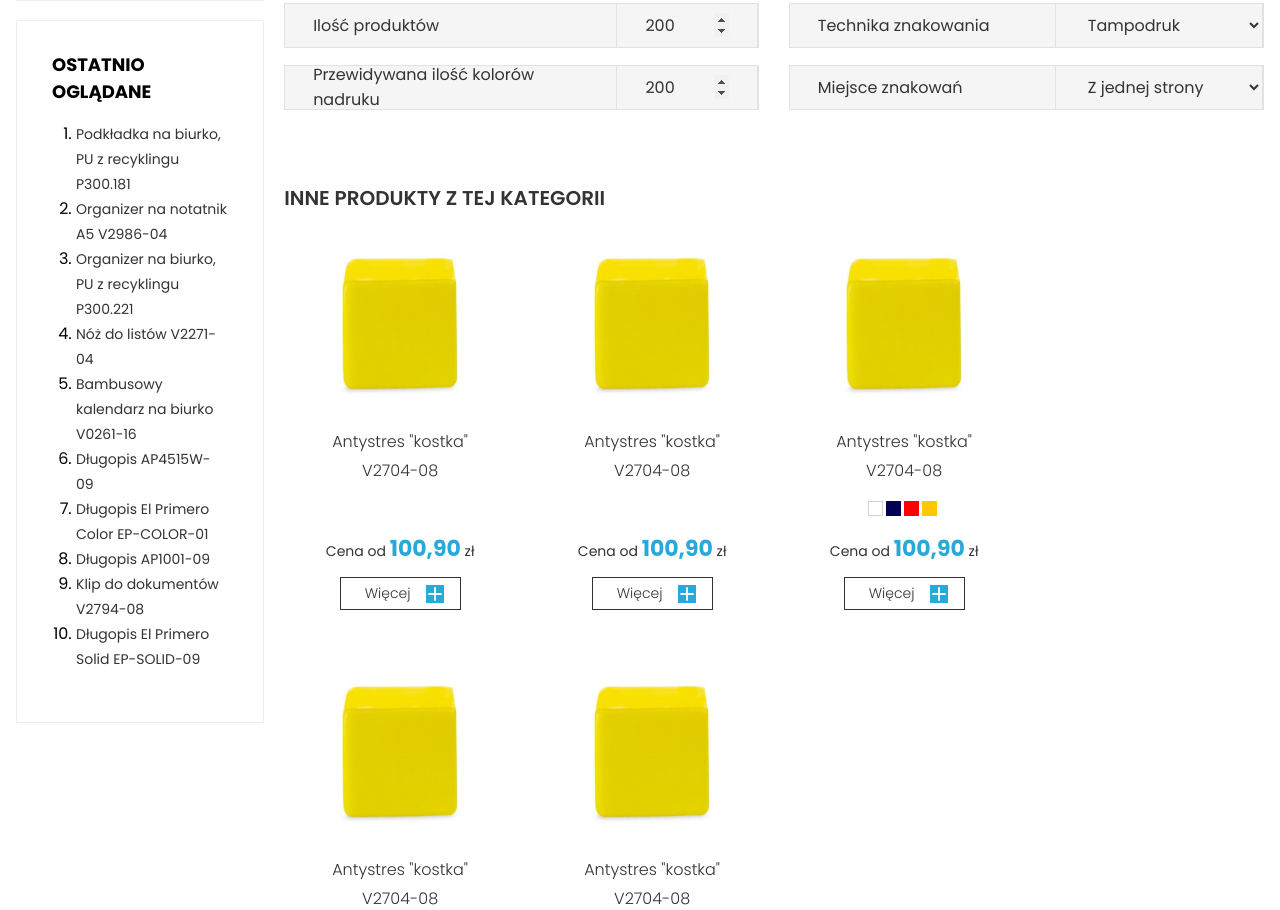
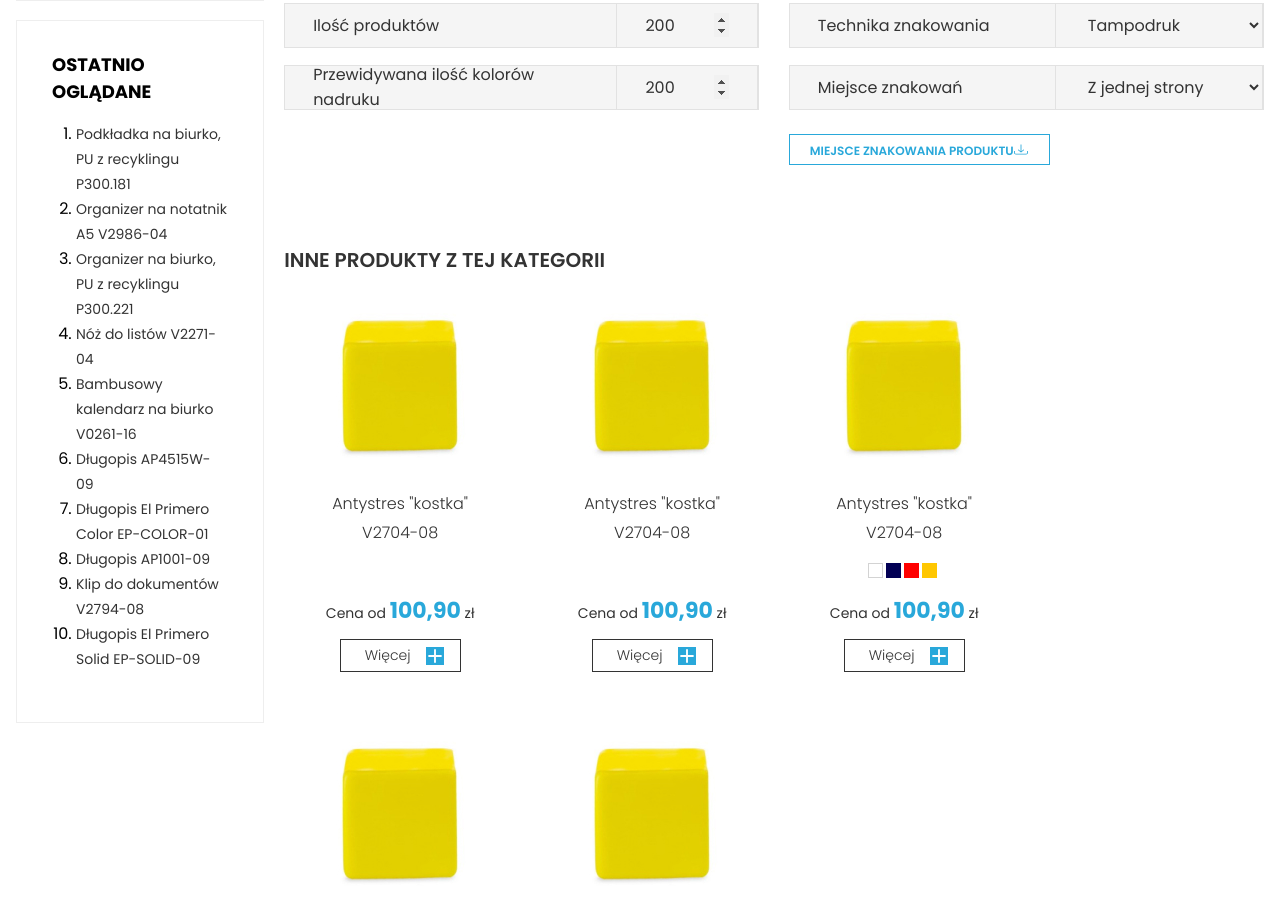
Before and after one commit to goldipl/PROMOTECA, a PHP site: page /products_card.php in a window 1280 px wide. Shown: the part 1379-2289 px from the top of the page. Run offline with PHP 8.4, Linux system fonts and the light colour scheme.

Commit message:
add download button & styles

```diff
--- a/components/products_card/products_card_description_client.php
+++ b/components/products_card/products_card_description_client.php
@@ -66,6 +66,12 @@
                     </select>
                 </div>
             </div>
+            <div class="desc_text_inputs_boxes__slot empty"></div>
+            <div class="desc_text_inputs_boxes__slot empty">
+                <div class="download_button">
+                    <a href="">Miejsce znakowania produktu</a>
+                </div>
+            </div>
         </div>
     </div>
 </div>
--- a/scss/main.css
+++ b/scss/main.css
@@ -3028,6 +3028,10 @@ header #nav .bottom-nav ul.no-menu-links li::after {
 .products_card_description_client .desc_container .desc_text_inputs_boxes__slot:nth-of-type(2n) {
   margin-right: 0;
 }
+.products_card_description_client .desc_container .desc_text_inputs_boxes__slot.empty {
+  background-color: unset;
+  border: 0;
+}
 .products_card_description_client .desc_container .desc_text_inputs_boxes__slot--text {
   width: 70%;
 }
@@ -3084,6 +3088,47 @@ header #nav .bottom-nav ul.no-menu-links li::after {
 }
 .products_card_description_client .desc_container .desc_text_inputs_boxes__slot--select select:hover, .products_card_description_client .desc_container .desc_text_inputs_boxes__slot--select select:focus {
   outline: 0;
+}
+.products_card_description_client .desc_container .desc_text_inputs_boxes__slot .download_button {
+  padding: 2px 20px;
+  border: 1px solid #29A8DA;
+  cursor: pointer;
+}
+.products_card_description_client .desc_container .desc_text_inputs_boxes__slot .download_button a {
+  position: relative;
+  font-size: 12px;
+  font-weight: 600;
+  line-height: normal;
+  text-transform: uppercase;
+  color: #29A8DA;
+  text-decoration: none;
+  margin: 0;
+}
+.products_card_description_client .desc_container .desc_text_inputs_boxes__slot .download_button a::after {
+  display: inline-block;
+  content: "";
+  width: 15px;
+  height: 11px;
+  background: url("./assets/icons/products_card/download.svg");
+  background-position: center;
+  background-repeat: no-repeat;
+  background-size: contain;
+}
+.products_card_description_client .desc_container .desc_text_inputs_boxes__slot .download_button:hover {
+  background-color: #29A8DA;
+}
+.products_card_description_client .desc_container .desc_text_inputs_boxes__slot .download_button:hover a {
+  color: #FFFFFF;
+}
+.products_card_description_client .desc_container .desc_text_inputs_boxes__slot .download_button:hover a::after {
+  display: inline-block;
+  content: "";
+  width: 15px;
+  height: 11px;
+  background: url("./assets/icons/products_card/download_white.svg");
+  background-position: center;
+  background-repeat: no-repeat;
+  background-size: contain;
 }
 
 @media (max-width: 960px) {
--- a/scss/products_card/_products_card_description_client.scss
+++ b/scss/products_card/_products_card_description_client.scss
@@ -66,6 +66,10 @@
                 &:nth-of-type(2n) {
                     margin-right: 0;
                 }
+                &.empty {
+                    background-color: unset;
+                    border: 0;
+                }
                 &--text {
                     width: 70%;
                     p {
@@ -127,6 +131,47 @@
                         }
                     }
                 }
+                .download_button {
+                    padding: 2px 20px;
+                    border: 1px solid $blue_color;
+                    cursor: pointer;
+                    a {
+                        position: relative;
+                        font-size: 12px;
+                        font-weight: 600;
+                        line-height: normal;
+                        text-transform: uppercase;
+                        color: $blue_color;
+                        text-decoration: none;
+                        margin: 0;
+                        &::after {
+                            display: inline-block;
+                            content: '';
+                            width: 15px;
+                            height: 11px;
+                            background: url('./assets/icons/products_card/download.svg');
+                            background-position: center;
+                            background-repeat: no-repeat;
+                            background-size: contain;
+                        }
+                    }
+                    &:hover {
+                        background-color: $blue_color;
+                        a {
+                            color: $white;
+                            &::after {
+                                display: inline-block;
+                                content: '';
+                                width: 15px;
+                                height: 11px;
+                                background: url('./assets/icons/products_card/download_white.svg');
+                                background-position: center;
+                                background-repeat: no-repeat;
+                                background-size: contain;
+                            }
+                        }
+                    }
+                }
             }
         }
     }
```
Also changed, not shown: 1 other file.
